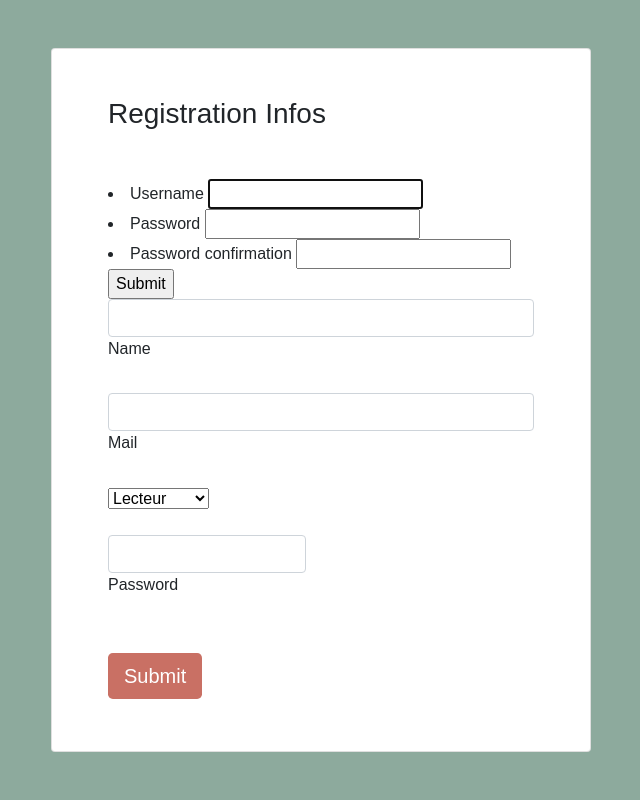
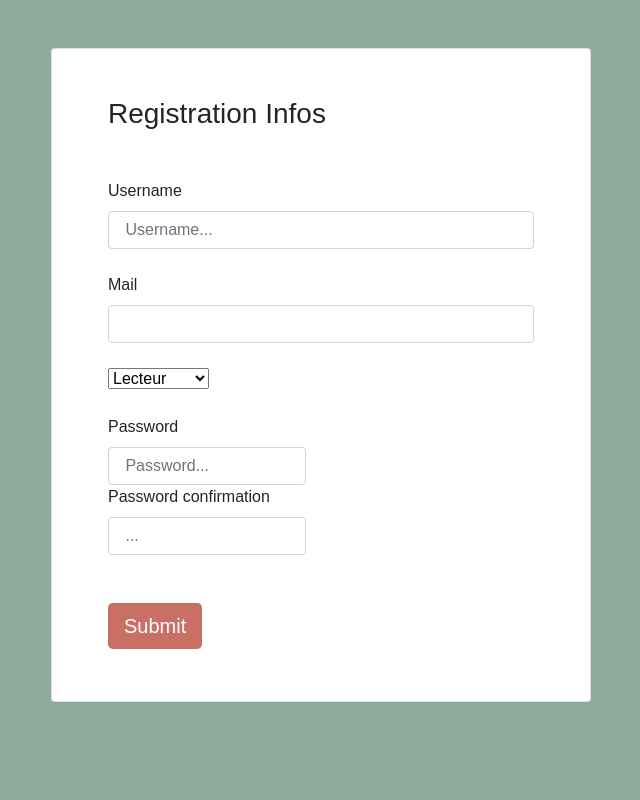
Before and after one commit to PlotosusLineatus/Projet_Web, a Django app: page /register/ in a window 1280 px wide. Shown: the whole page, without its empty margins (319-959 px from the left). Run offline with Django 3.2, Linux system fonts and the light colour scheme; some libraries are stand-ins or nearby versions; some web fonts are replaced.

```diff
--- a/ProjetWEB/urls.py
+++ b/ProjetWEB/urls.py
@@ -21,6 +21,7 @@ urlpatterns = [
 
     path('', views.user_login, name = 'login'),
     path('register/', views.register, name = 'register'),
+    path('logout/', views.user_logout, name = 'logout'),
     path('home/', views.home, name = 'home'),
     path('results/', views.results, name='results'),
 
--- a/genomeBact/templates/genomeBact/register.html
+++ b/genomeBact/templates/genomeBact/register.html
@@ -19,25 +19,15 @@
               <form class="px-md-2" method="post">
 
                 {% csrf_token %}
-                {% for field in form %}
-                    <li>
-                    {{ field.label}}
-                    {{ field }}
-                    </li>
-                {% endfor %}
-                <input type="submit" name="Create User">
-
-
-
 
                 <div class="form-outline mb-4">
-                  <input type="text" id="form3Example1q" class="form-control" />
-                  <label class="form-label" for="form3Example1q">Name</label>
+                  <label class="form-label" for="form3Example1q"> {{ form.username.label }} </label>
+                  <input type="text" class="form-control" required="" id="form3Example1q" name="username" placeholder=" Username...">
                 </div>
 
                 <div class="form-outline mb-4">
+                    <label class="form-label" for="form3Example1q">Mail</label>
                     <input type="text" id="form3Example1q" class="form-control" />
-                    <label class="form-label" for="form3Example1q">Mail</label>
                   </div>
 
                 <div class="mb-4">
@@ -55,14 +45,18 @@
                   <div class="col-md-6">
 
                     <div class="form-outline">
-                      <input type="text" id="form3Example1w" class="form-control" />
-                      <label class="form-label" for="form3Example1w">Password</label>
+                      <label class="form-label" for="form3Example1w"> {{ form.password1.label}} </label>
+                      <input type="password" class="form-control" required="" id="form3Example1q" name="password1" placeholder=" Password...">
+
                     </div>
-
+                    <div class="form-outline">
+                      <label class="form-label" for="form3Example1w"> {{ form.password2.label}} </label>
+                      <input type="password" class="form-control" required="" id="form3Example1q" name="password2" placeholder=" ...">
+                    </div>
                   </div>
                 </div>
 
-                <button type="submit" class="btn btn-success btn-lg mb-1">Submit</button>
+                <button type="submit" class="btn btn-success btn-lg mb-1" name="Create User">Submit</button>
 
               </form>
 
--- a/genomeBact/views.py
+++ b/genomeBact/views.py
@@ -1,38 +1,52 @@
 from django.shortcuts import redirect, render
 from django.contrib.auth import authenticate, login, logout
+from django.contrib.auth.decorators import login_required
 from django.contrib import messages
 from genomeBact.models import Genome,Transcript
 from genomeBact.forms import GenomeForm, TranscriptForm, CreateUserForm
 
 def user_login(request):
-    if request.method == 'POST':
-        username = request.POST.get('username')
-        password = request.POST.get('password')
+    if request.user.is_authenticated:
+        return redirect('home')
+    else :
+        if request.method == 'POST':
+            username = request.POST.get('username')
+            password = request.POST.get('password')
 
-        user = authenticate(request, username= username, password= password )
+            user = authenticate(request, username= username, password= password )
 
-        if user is not None:
-            login(request, user)
-            return redirect('home')
-        else:
-            messages.info(request, "Username or password is incorrect" )
-           #return render(request, 'genomeBact/login.html', context)
+            if user is not None:
+                login(request, user)
+                return redirect('home')
+            else:
+                messages.info(request, "Username or password is incorrect" )
+            #return render(request, 'genomeBact/login.html', context)
 
-    context = {}
-    return render(request, 'genomeBact/login.html', context)
+        context = {}
+        return render(request, 'genomeBact/login.html', context)
+
+def user_logout(request):
+    logout(request)
+    return redirect('login')
 
 def register(request):
-    if request.method == 'POST':
-        form = CreateUserForm(request.POST)
-        if form.is_valid():
-            form.save()
-            return redirect('home')
+    if request.user.is_authenticated:
+        return redirect('home')
     else:
-        form = CreateUserForm()
+        if request.method == 'POST':
+            form = CreateUserForm(request.POST)
+            if form.is_valid():
+                form.save()
+                user = form.cleaned_data.get('username')
+                messages.success(request, 'Account was created for ' + user )
+                return redirect('login')
+        else:
+            form = CreateUserForm()
 
-    context = {'form':form}
-    return render(request, 'genomeBact/register.html', context)
+        context = {'form':form}
+        return render(request, 'genomeBact/register.html', context)
 
+@login_required(login_url='login')
 def home(request):
     ## Pour ajouter des génomes (mais c'est pour nous ça) ##
         if request.method == 'POST':
@@ -46,22 +60,25 @@ def home(request):
         return render(request,'genomeBact/home.html',{'form': form})
     #return render(request, 'genomeBact/home.html')
 
+@login_required(login_url='login')
 def results(request):
     genome = Genome.objects.all()
     return render(request, 'genomeBact/results.html',{'genome': genome})
 
+@login_required(login_url='login')
 def genome_detail(request, specie):
     genome = Genome.objects.get(specie=specie)
 
     return render(request,'genomeBact/genome_detail.html',{'genome': genome})
 
+@login_required(login_url='login')
 def transcript_list(request, specie):
     genome = Genome.objects.get(specie=specie)
     transcript = Transcript.objects.filter(chromosome = genome.id)
 
     return render(request, 'genomeBact/transcript_list.html',{'genome': genome, 'transcript': transcript})
 
-
+@login_required(login_url='login')
 def transcript_create(request, specie):
     genome = Genome.objects.get(specie=specie)
 
@@ -77,46 +94,55 @@ def transcript_create(request, specie):
 
     return render(request,'genomeBact/transcript_create.html',{'form': form, 'genome' : genome})
 
-
+@login_required(login_url='login')
 def transcript_detail(request, specie, transcript):
     genome = Genome.objects.get(specie=specie)
     transcript = Transcript.objects.get(transcript=transcript)
 
     return render(request,'genomeBact/transcript_detail.html',{'genome':genome,'transcript': transcript})
 
+@login_required(login_url='login')
 def transcript_annot(request, transcript):
     transcript = Transcript.objects.get(transcript=transcript)
 
     return render(request,'genomeBact/transcript_annot.html',{'transcript': transcript})
 
+@login_required(login_url='login')
 def admin(request):
 
     return render(request,'genomeBact/admin.html')
 
+@login_required(login_url='login')
 def settings(request):
 
     return render(request,'genomeBact/user_settings.html')
 
+@login_required(login_url='login')
 def validator(request):
 
     return render(request,'genomeBact/validator.html')
 
+@login_required(login_url='login')
 def assign_transcript(request):
 
     return render(request,'genomeBact/assign_transcript.html')
 
+@login_required(login_url='login')
 def transcript_list_state(request):
 
     return render(request,'genomeBact/transcript_list_state.html')
 
+@login_required(login_url='login')
 def transcript_to_validate(request):
 
     return render(request,'genomeBact/transcript_to_validate.html')
 
+@login_required(login_url='login')
 def annotator(request):
 
     return render(request,'genomeBact/annotator.html')
 
+@login_required(login_url='login')
 def transcript_to_annot(request):
 
     return render(request,'genomeBact/transcript_to_annot.html')
```
Also changed, not shown: genomeBact/templates/genomeBact/home.html (+12 -0 lines).
